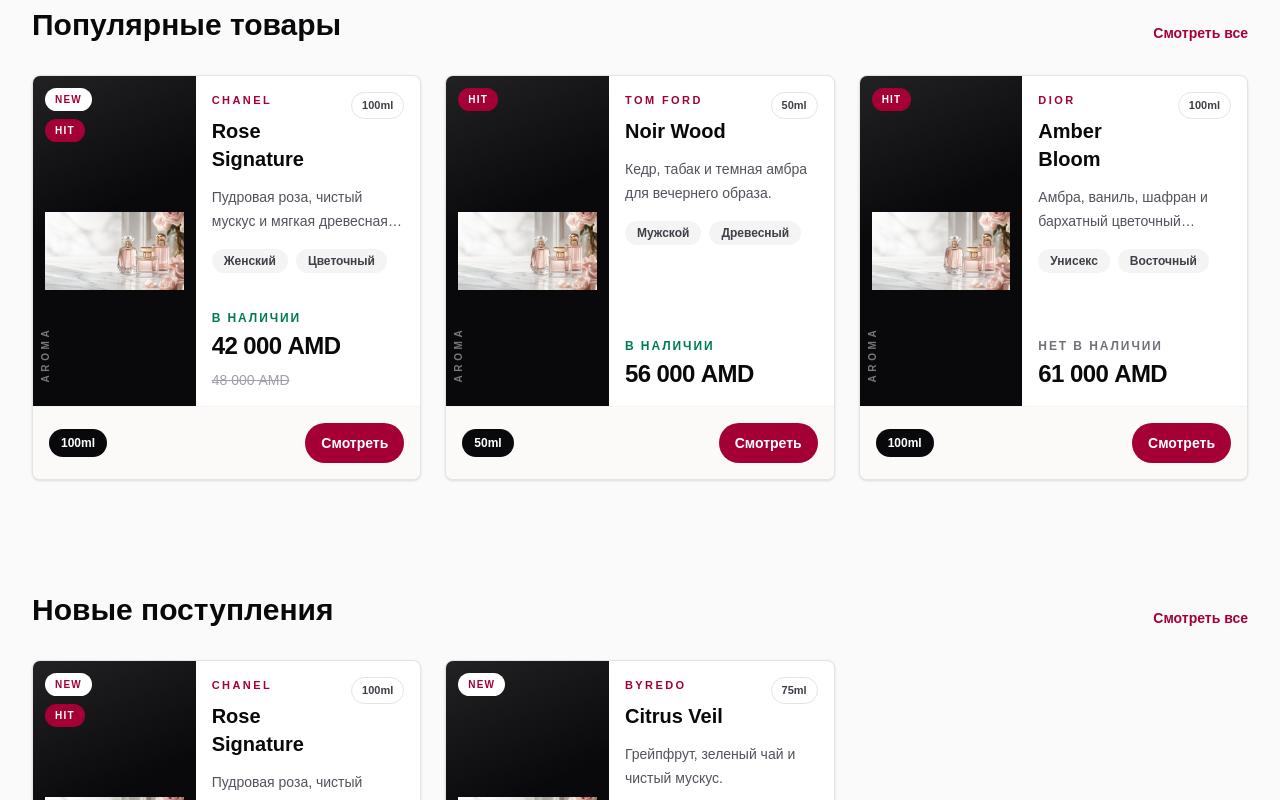
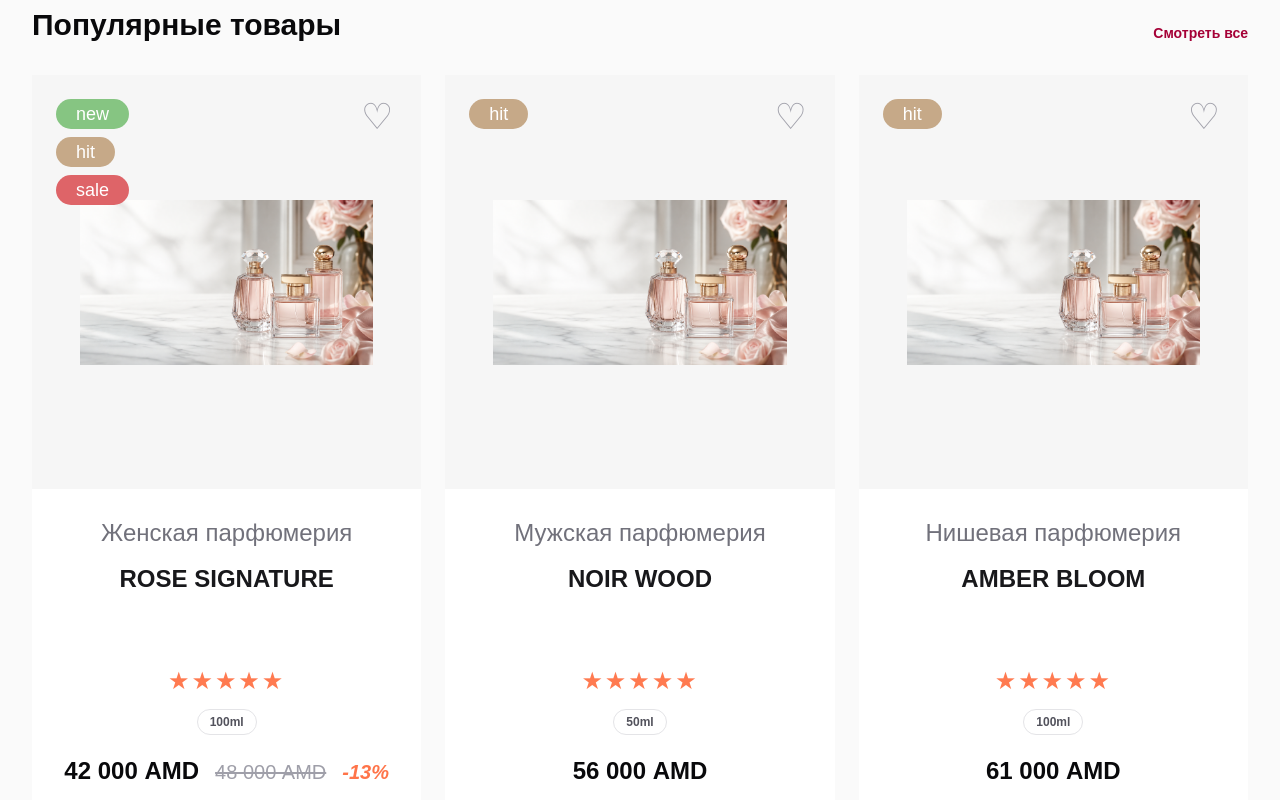
Before and after one commit to ArtemMartirosian/aroma-front, a Next.js app: page / in a window 1280 px wide. Shown: the part 800-1600 px from the top of the page. Built offline with nearby package versions, Linux system fonts and the light colour scheme; no server answers.

Commit message:
Match product card reference style

```diff
--- a/src/components/catalog/ProductCard.tsx
+++ b/src/components/catalog/ProductCard.tsx
@@ -1,6 +1,6 @@
 import Image from "next/image";
 import Link from "next/link";
-import { fragranceLabels, formatPrice, genderLabels } from "@/lib/dictionaries";
+import { fragranceLabels, formatPrice } from "@/lib/dictionaries";
 import { imageUrl } from "@/lib/images";
 import { Product } from "@/types/catalog";
 
@@ -16,118 +16,90 @@
         },
       ];
   const lowestVariant = [...variants].sort((a, b) => Number(a.price) - Number(b.price))[0];
-  const hasMultipleVariants = variants.length > 1;
-  const availabilityLabel = product.isAvailable ? "В наличии" : "Нет в наличии";
+  const oldPrice = lowestVariant.oldPrice ? Number(lowestVariant.oldPrice) : undefined;
+  const discount =
+    oldPrice && oldPrice > Number(lowestVariant.price)
+      ? Math.round((1 - Number(lowestVariant.price) / oldPrice) * 100)
+      : 0;
 
   return (
-    <article className="group overflow-hidden rounded-lg border border-zinc-200 bg-white shadow-sm transition duration-300 hover:-translate-y-1 hover:border-zinc-300 hover:shadow-[0_24px_70px_rgba(24,24,27,0.14)]">
-      <div className="grid min-h-[330px] grid-cols-[42%_58%]">
+    <article className="group bg-white text-center transition duration-300 hover:-translate-y-1">
       <Link
         href={`/products/${product.slug}`}
-          className="relative overflow-hidden bg-zinc-950"
+        className="relative block aspect-[0.94] overflow-hidden bg-[#f6f6f6]"
       >
-          <div className="absolute inset-0 bg-[linear-gradient(155deg,rgba(255,255,255,0.10),transparent_42%)]" />
-          <div className="absolute left-3 top-3 z-10 flex flex-col gap-2">
+        <div className="absolute left-6 top-6 z-10 flex flex-col items-start gap-2">
           {product.isNew ? (
-              <span className="w-fit rounded-full bg-white px-2.5 py-1 text-[10px] font-semibold uppercase tracking-[0.12em] text-rose-800">
-                New
+            <span className="rounded-full bg-[#86c582] px-5 py-1.5 text-lg leading-none text-white">
+              new
             </span>
           ) : null}
           {product.isFeatured ? (
-              <span className="w-fit rounded-full bg-rose-800 px-2.5 py-1 text-[10px] font-semibold uppercase tracking-[0.12em] text-white">
-                Hit
+            <span className="rounded-full bg-[#c6a988] px-5 py-1.5 text-lg leading-none text-white">
+              hit
+            </span>
+          ) : null}
+          {discount ? (
+            <span className="rounded-full bg-[#de6468] px-5 py-1.5 text-lg leading-none text-white">
+              sale
             </span>
           ) : null}
         </div>
-          <p className="absolute bottom-4 left-3 z-10 origin-left -rotate-90 text-[10px] font-semibold uppercase tracking-[0.36em] text-white/45">
-            Aroma
-          </p>
-          <div className="absolute inset-x-3 bottom-5 top-10">
+
+        <span className="absolute right-7 top-6 z-10 text-4xl font-light leading-none text-zinc-400 transition group-hover:text-rose-700">
+          ♡
+        </span>
+
         <Image
           src={imageUrl(product.mainImage)}
           alt={product.name}
           fill
-              sizes="(min-width: 1280px) 16vw, (min-width: 768px) 24vw, 42vw"
-              className="object-contain transition duration-700 group-hover:scale-110"
+          sizes="(min-width: 1280px) 33vw, (min-width: 768px) 50vw, 100vw"
+          className="object-contain p-12 transition duration-700 group-hover:scale-105"
         />
-          </div>
       </Link>
 
-        <div className="flex min-w-0 flex-col p-4">
-          <div className="flex items-start justify-between gap-3">
-            <div className="min-w-0">
-              <p className="truncate text-[11px] font-semibold uppercase tracking-[0.22em] text-rose-800">
-                {product.brand?.name}
+      <div className="px-5 pb-8 pt-7">
+        <p className="text-2xl text-zinc-500">
+          {product.category?.name || fragranceLabels[product.fragranceType]}
         </p>
-              <h3 className="mt-2 line-clamp-3 text-xl font-semibold leading-7 text-zinc-950">
+
+        <h3 className="mx-auto mt-4 line-clamp-3 min-h-[5.25rem] max-w-[360px] text-2xl font-bold uppercase leading-7 text-zinc-900">
           <Link href={`/products/${product.slug}`} className="hover:text-rose-800">
             {product.name}
           </Link>
         </h3>
-            </div>
-            <span className="shrink-0 rounded-full border border-zinc-200 px-2.5 py-1 text-[11px] font-semibold text-zinc-700">
-              {hasMultipleVariants ? `${variants.length}x` : product.volume}
-            </span>
+
+        <div className="mt-5 text-2xl leading-none tracking-[0.08em] text-[#ff7a50]">
+          ★★★★★
         </div>
 
-          <p className="mt-3 line-clamp-2 text-sm leading-6 text-zinc-600">
-            {product.shortDescription}
-          </p>
-
-          <div className="mt-4 flex flex-wrap gap-2">
-            <span className="rounded-full bg-zinc-100 px-3 py-1 text-xs font-semibold text-zinc-700">
-              {genderLabels[product.gender]}
-            </span>
-            <span className="rounded-full bg-zinc-100 px-3 py-1 text-xs font-semibold text-zinc-700">
-              {fragranceLabels[product.fragranceType]}
-            </span>
-          </div>
-
-          <div className="mt-auto pt-5">
-            <p
-              className={
-                product.isAvailable
-                  ? "text-xs font-semibold uppercase tracking-[0.16em] text-emerald-700"
-                  : "text-xs font-semibold uppercase tracking-[0.16em] text-zinc-500"
-              }
-            >
-              {availabilityLabel}
-            </p>
-            <div className="mt-1 flex flex-wrap items-baseline gap-2">
-              <p className="text-2xl font-semibold tracking-tight text-zinc-950">
-                {formatPrice(lowestVariant.price)}
-              </p>
-              {lowestVariant.oldPrice ? (
-                <p className="text-sm text-zinc-400 line-through">
-                  {formatPrice(lowestVariant.oldPrice)}
-                </p>
-              ) : null}
-            </div>
-          </div>
-        </div>
-      </div>
-
-      <div className="flex items-center gap-3 border-t border-zinc-100 bg-[#fbfaf8] p-4">
-        <div className="flex min-w-0 flex-1 gap-2 overflow-x-auto">
+        <div className="mt-4 flex justify-center gap-2">
           {variants.slice(0, 4).map((variant) => (
             <span
               key={variant.volume}
-              className={
-                variant.volume === lowestVariant.volume
-                  ? "shrink-0 rounded-full bg-zinc-950 px-3 py-1.5 text-xs font-semibold text-white"
-                  : "shrink-0 rounded-full border border-zinc-200 bg-white px-3 py-1.5 text-xs font-semibold text-zinc-700"
-              }
+              className="rounded-full border border-zinc-200 px-3 py-1 text-xs font-semibold text-zinc-600"
             >
               {variant.volume}
             </span>
           ))}
         </div>
-        <Link
-          href={`/products/${product.slug}`}
-          className="shrink-0 rounded-full bg-rose-800 px-4 py-2.5 text-sm font-semibold text-white transition hover:bg-zinc-950"
-        >
-          Смотреть
-        </Link>
+
+        <div className="mt-5 flex flex-wrap items-baseline justify-center gap-4">
+          <p className="text-2xl font-semibold text-zinc-950">
+            {formatPrice(lowestVariant.price)}
+          </p>
+          {oldPrice ? (
+            <p className="text-xl text-zinc-400 line-through">
+              {formatPrice(oldPrice)}
+            </p>
+          ) : null}
+          {discount ? (
+            <p className="text-xl font-semibold italic text-[#ff7449]">
+              -{discount}%
+            </p>
+          ) : null}
+        </div>
       </div>
     </article>
   );
```
Lines whose indentation alone changed are shown as unchanged.
